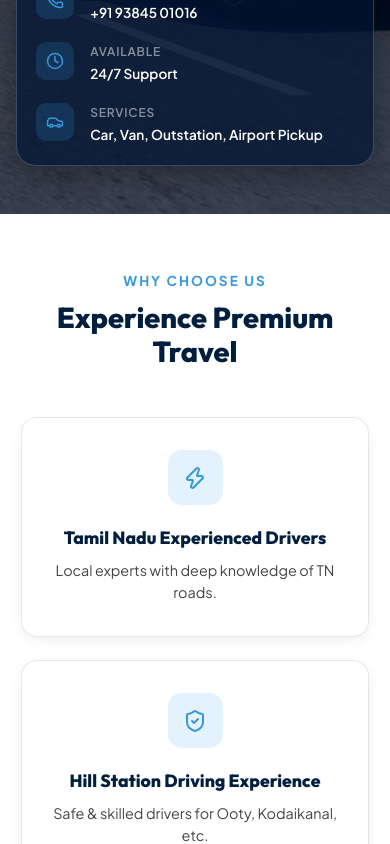
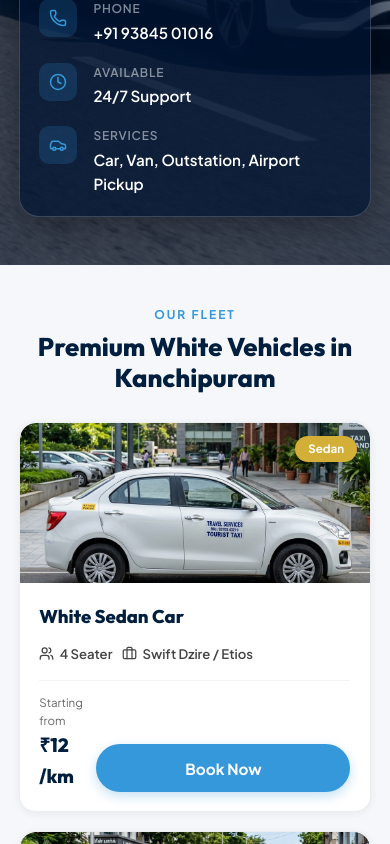
Before and after one commit to theaswinloganathan/travels-website, a React (Vite) app: page / in a window 390 px wide. Shown: the part 940-1784 px from the top of the page. Built offline with nearby package versions, Linux system fonts and the light colour scheme.

Commit message:
Optimize mobile view: hide redundant sections, implement View More truncation, and reorder sections for better UX

```diff
--- a/src/App.jsx
+++ b/src/App.jsx
@@ -66,6 +66,8 @@ export default function TravelsWebsite() {
 
   const [isScrolled, setIsScrolled] = useState(false);
   const [isMenuOpen, setIsMenuOpen] = useState(false);
+  const [showAllRoutes, setShowAllRoutes] = useState(false);
+  const [showAllFeatures, setShowAllFeatures] = useState(false);
 
   useEffect(() => {
     const onScroll = () => setIsScrolled(window.scrollY > 50);
@@ -88,8 +90,36 @@ export default function TravelsWebsite() {
     document.getElementById(id)?.scrollIntoView({ behavior: 'smooth' });
   };
 
+  const routes = [
+    { from: 'Kanchipuram', to: 'Chennai Airport', type: 'Local Pickup/Drop' },
+    { from: 'Kanchipuram', to: 'Pondicherry', type: 'ECR Coastal Road' },
+    { from: 'Kanchipuram', to: 'Tirupati', type: 'Temple Trip' },
+    { from: 'Kanchipuram', to: 'Bangalore', type: 'Inter-State' },
+    { from: 'Kanchipuram', to: 'Kodaikanal', type: 'Hill Station Tour' },
+    { from: 'Kanchipuram', to: 'Ooty', type: 'Hill Station Tour' },
+    { from: 'Kanchipuram', to: 'Rameswaram', type: 'Spiritual Tour' },
+    { from: 'Kanchipuram', to: 'Madurai', type: 'Heritage Tour' },
+    { from: 'Kanchipuram', to: 'Mahabalipuram', type: 'Coastal Heritage' },
+    { from: 'Kanchipuram', to: 'Yercaud', type: 'Hill Station' },
+    { from: 'Kanchipuram', to: 'Trichy', type: 'Central TN' },
+    { from: 'Kanchipuram', to: 'Thanjavur', type: 'Heritage Tour' },
+  ];
+
+  const features = [
+    { title: 'Tamil Nadu Experienced Drivers', icon: <Zap />, desc: 'Local experts with deep knowledge of TN roads.' },
+    { title: 'Hill Station Driving Experience', icon: <ShieldCheck />, desc: 'Safe & skilled drivers for Ooty, Kodaikanal, etc.' },
+    { title: 'Doorstep Pickup & Drop', icon: <MapPin />, desc: 'Convenient pickup from your home or office.' },
+    { title: 'Ladies Safety Assurance', icon: <ShieldCheck />, desc: 'Verified drivers & tracking for safe female travel.' },
+    { title: 'On-Time Pickup Guarantee', icon: <Clock />, desc: 'Punctuality is our core promise.' },
+    { title: 'Clean & Safe Family Travel', icon: <ShieldCheck />, desc: 'Fully sanitized premium white vehicles.' },
+    { title: 'Group Travel Experts', icon: <Users />, desc: 'Perfectly managed tours for large families & groups.' },
+    { title: 'Long Distance Expertise', icon: <Navigation />, desc: 'Comfortable & safe driving for 500+ km trips.' },
+    { title: 'Affordable Packages', icon: <Navigation />, desc: 'Best rates for all Tamil Nadu tours.' },
+    { title: '24/7 Support', icon: <Phone />, desc: 'Round the clock assistance for your journey.' },
+  ];
+
   return (
-    <div>
+    <div className="main-wrapper">
       {/* Floating WhatsApp */}
       <a href={WA_LINK} target="_blank" rel="noreferrer" className="floating-whatsapp" aria-label="WhatsApp">
         <MessageCircle size={28} />
@@ -102,7 +132,9 @@ export default function TravelsWebsite() {
           <div className={`nav-links${isMenuOpen ? ' mobile-active' : ''}`}>
             {['home','about','vehicles','packages','services','gallery','routes','contact'].map(id => (
               <a key={id} href={`#${id}`}
-                onClick={e => { e.preventDefault(); goTo(id); }}>
+                onClick={e => { e.preventDefault(); goTo(id); }}
+                className={['packages', 'services', 'gallery'].includes(id) ? 'hide-mobile-nav' : ''}
+              >
                 {id.charAt(0).toUpperCase() + id.slice(1)}
               </a>
             ))}
@@ -180,24 +212,20 @@ export default function TravelsWebsite() {
             <h2 className="section-title">Experience Premium Travel</h2>
           </div>
           <div className="features-grid">
-            {[
-              { title: 'Tamil Nadu Experienced Drivers', icon: <Zap />, desc: 'Local experts with deep knowledge of TN roads.' },
-              { title: 'Hill Station Driving Experience', icon: <ShieldCheck />, desc: 'Safe & skilled drivers for Ooty, Kodaikanal, etc.' },
-              { title: 'Doorstep Pickup & Drop', icon: <MapPin />, desc: 'Convenient pickup from your home or office.' },
-              { title: 'Ladies Safety Assurance', icon: <ShieldCheck />, desc: 'Verified drivers & tracking for safe female travel.' },
-              { title: 'On-Time Pickup Guarantee', icon: <Clock />, desc: 'Punctuality is our core promise.' },
-              { title: 'Clean & Safe Family Travel', icon: <ShieldCheck />, desc: 'Fully sanitized premium white vehicles.' },
-              { title: 'Group Travel Experts', icon: <Users />, desc: 'Perfectly managed tours for large families & groups.' },
-              { title: 'Long Distance Expertise', icon: <Navigation />, desc: 'Comfortable & safe driving for 500+ km trips.' },
-              { title: 'Affordable Packages', icon: <Navigation />, desc: 'Best rates for all Tamil Nadu tours.' },
-              { title: '24/7 Support', icon: <Phone />, desc: 'Round the clock assistance for your journey.' },
-            ].map((f, i) => (
-              <div key={i} className="feature-card-new card-lift scroll-reveal">
+            {features.slice(0, showAllFeatures ? features.length : 10).map((f, i) => (
+              <div key={i} className={`feature-card-new card-lift scroll-reveal ${!showAllFeatures && i >= 4 ? 'mobile-hidden' : ''}`}>
                 <div className="feature-icon-new">{f.icon}</div>
                 <h4>{f.title}</h4><p>{f.desc}</p>
               </div>
             ))}
           </div>
+          {!showAllFeatures && (
+            <div className="view-more-container mobile-only">
+              <button className="btn btn-outline w-100" onClick={() => setShowAllFeatures(true)}>
+                View More <ChevronRight size={17} />
+              </button>
+            </div>
+          )}
         </div>
       </section>
 
@@ -234,7 +262,7 @@ export default function TravelsWebsite() {
       </section>
 
       {/* Tourist Packages Section */}
-      <section id="packages" className="fade-in">
+      <section id="packages" className="fade-in hide-mobile">
         <div className="container">
           <div className="section-header">
             <span className="section-subtitle">Special Tours</span>
@@ -273,27 +301,22 @@ export default function TravelsWebsite() {
             <h2 className="section-title">Most Popular Routes</h2>
           </div>
           <div className="routes-grid-new">
-            {[
-              { from: 'Kanchipuram', to: 'Chennai Airport', type: 'Local Pickup/Drop' },
-              { from: 'Kanchipuram', to: 'Pondicherry', type: 'ECR Coastal Road' },
-              { from: 'Kanchipuram', to: 'Tirupati', type: 'Temple Trip' },
-              { from: 'Kanchipuram', to: 'Bangalore', type: 'Inter-State' },
-              { from: 'Kanchipuram', to: 'Kodaikanal', type: 'Hill Station Tour' },
-              { from: 'Kanchipuram', to: 'Ooty', type: 'Hill Station Tour' },
-              { from: 'Kanchipuram', to: 'Rameswaram', type: 'Spiritual Tour' },
-              { from: 'Kanchipuram', to: 'Madurai', type: 'Heritage Tour' },
-              { from: 'Kanchipuram', to: 'Mahabalipuram', type: 'Coastal Heritage' },
-              { from: 'Kanchipuram', to: 'Yercaud', type: 'Hill Station' },
-              { from: 'Kanchipuram', to: 'Trichy', type: 'Central TN' },
-              { from: 'Kanchipuram', to: 'Thanjavur', type: 'Heritage Tour' },
-            ].map((r, i) => (
-              <div key={i} className="route-card-new card-lift scroll-reveal" onClick={() => goTo('home')}>
+            {routes.slice(0, showAllRoutes ? routes.length : 12).map((r, i) => (
+              <div key={i} className={`route-card-new card-lift scroll-reveal ${!showAllRoutes && i >= 4 ? 'mobile-hidden' : ''}`} onClick={() => goTo('home')}>
                 <div className="route-dot"></div>
                 <div className="route-details"><h4>{r.from} → {r.to}</h4><p>{r.type}</p></div>
                 <ArrowRight className="route-arrow" size={17} />
               </div>
             ))}
           </div>
+
+          {!showAllRoutes && (
+            <div className="view-more-container mobile-only" style={{ marginTop: '1.5rem' }}>
+              <button className="btn btn-outline w-100" onClick={() => setShowAllRoutes(true)}>
+                View More Routes <ChevronRight size={17} />
+              </button>
+            </div>
+          )}
 
           <div className="pickup-areas scroll-reveal">
             <h4>Major Pickup Areas:</h4>
@@ -307,7 +330,7 @@ export default function TravelsWebsite() {
       </section>
 
       {/* Services */}
-      <section id="services" style={{ background: 'var(--navy)', color: 'var(--white)' }}>
+      <section id="services" className="hide-mobile" style={{ background: 'var(--navy)', color: 'var(--white)' }}>
         <div className="container">
           <div className="section-header">
             <span className="section-subtitle" style={{ color: 'var(--gold)' }}>Services</span>
@@ -335,7 +358,7 @@ export default function TravelsWebsite() {
       </section>
 
       {/* Testimonials */}
-      <section>
+      <section className="hide-mobile">
         <div className="container">
           <div className="section-header">
             <span className="section-subtitle">Reviews</span>
@@ -358,7 +381,7 @@ export default function TravelsWebsite() {
       </section>
 
       {/* Gallery Section */}
-      <section id="gallery" className="fade-in">
+      <section id="gallery" className="fade-in hide-mobile">
         <div className="container">
           <div className="section-header">
             <span className="section-subtitle">Gallery</span>
--- a/src/index.css
+++ b/src/index.css
@@ -442,36 +442,89 @@ section { padding: 5rem 0; }
   .contact-card-header h3 { font-size: 1.3rem; }
   .contact-btn-wa, .contact-btn-call { font-size: 1rem; padding: 1rem; }
 
-  /* Mobile Performance & Visibility */
-  .vehicles-grid, .packages-grid, .routes-grid-new, .services-grid-premium, .testimonials-grid {
+  .features-grid, .vehicles-grid, .packages-grid, .routes-grid-new, .services-grid-premium, .testimonials-grid {
     grid-template-columns: 1fr;
-    gap: 1.5rem;
-    padding: 0 0.5rem;
+    gap: 1.2rem;
+    padding: 0;
   }
   .feature-card-new, .vehicle-card-premium, .package-card, .route-card-new, .testimonial-card {
-    margin: 0 5px;
-    box-shadow: 0 4px 12px rgba(0,0,0,0.06);
-    border: 1px solid rgba(0, 31, 63, 0.1);
+    margin: 0;
+    box-shadow: var(--shadow-sm);
+    border: 1px solid rgba(0, 31, 63, 0.08);
   }
+
+  /* Compact Mobile Styles */
+  section { padding: 2.5rem 0; }
+  .section-header { margin-bottom: 1.8rem; }
+  .section-title { font-size: 1.6rem; }
+  .section-subtitle { font-size: 0.75rem; }
+
+  .v-img-wrapper { height: 160px; }
+  .v-content { padding: 1.2rem; }
+  .v-content h3 { font-size: 1.15rem; }
+  .v-specs { gap: 0.6rem; margin-bottom: 1rem; }
+  .v-footer { padding-top: 0.8rem; }
+
+  .route-card-new { padding: 1rem 1.2rem; }
+  .route-details h4 { font-size: 0.95rem; }
+  .route-details p { font-size: 0.8rem; }
+
+  .feature-card-new { padding: 1.5rem 1.2rem; }
+  .feature-icon-new { width: 45px; height: 45px; margin-bottom: 1rem; }
+  .feature-card-new h4 { font-size: 1rem; }
+
   .fade-in, .scroll-reveal {
     animation: none !important;
     opacity: 1 !important;
     transform: none !important;
   }
-  .btn { padding: 1rem; }
+  .btn { padding: 0.9rem; width: 100%; justify-content: center; }
+  .btn-sm { font-size: 0.95rem; }
 
-  .features-grid { grid-template-columns: 1fr; }
-  .v-img-wrapper { height: 210px; }
-  .p-img { height: 210px; }
+  .pickup-areas { margin-top: 2rem; padding: 1.5rem 1rem; }
+  .pickup-areas h4 { font-size: 1rem; margin-bottom: 1rem; }
+  .area-tags { gap: 0.6rem; }
+  .area-tag { padding: 0.45rem 0.9rem; font-size: 0.82rem; }
+
   .floating-whatsapp { width: 50px; height: 50px; bottom: 1rem; right: 1rem; }
+
+  /* Section Reordering on Mobile */
+  .main-wrapper {
+    display: flex;
+    flex-direction: column;
+  }
+  .hero { order: 1; }
+  #vehicles { order: 2; }
+  #routes { order: 3; }
+  #about { order: 4; }
+  #packages, #services, #testimonials, #gallery { display: none !important; }
+  .footer { order: 5; }
+
+  /* Utility classes for truncation */
+  .mobile-hidden { display: none !important; }
+  .mobile-only { display: block !important; }
+  .hide-mobile-nav { display: none !important; }
+
+  .view-more-container {
+    text-align: center;
+    margin-top: 1.5rem;
+  }
+
+  .btn-outline {
+    background: transparent;
+    border: 1.5px solid var(--sky);
+    color: var(--sky);
+  }
 }
 
 @media (max-width: 400px) {
-  .hero-text h1 { font-size: 1.65rem; }
-  .features-grid { grid-template-columns: 1fr; }
+  .hero-text h1 { font-size: 1.6rem; }
   .hero-contact-card { padding: 1.2rem; }
-  .container { padding: 0 1rem; }
-  .btn { padding: 0.75rem 1.4rem; font-size: 0.88rem; }
-  .contact-btn-wa, .contact-btn-call { font-size: 0.95rem; padding: 0.9rem; }
-  .contact-info-value { font-size: 0.85rem; }
+  .container { padding: 0 1.2rem; }
 }
+
+.mobile-only { display: none; }
+.hide-mobile { } /* Handled by display:none in 768px if needed, but using existing hide-mobile */
+@media (max-width: 768px) {
+  .hide-mobile { display: none !important; }
+}
```
